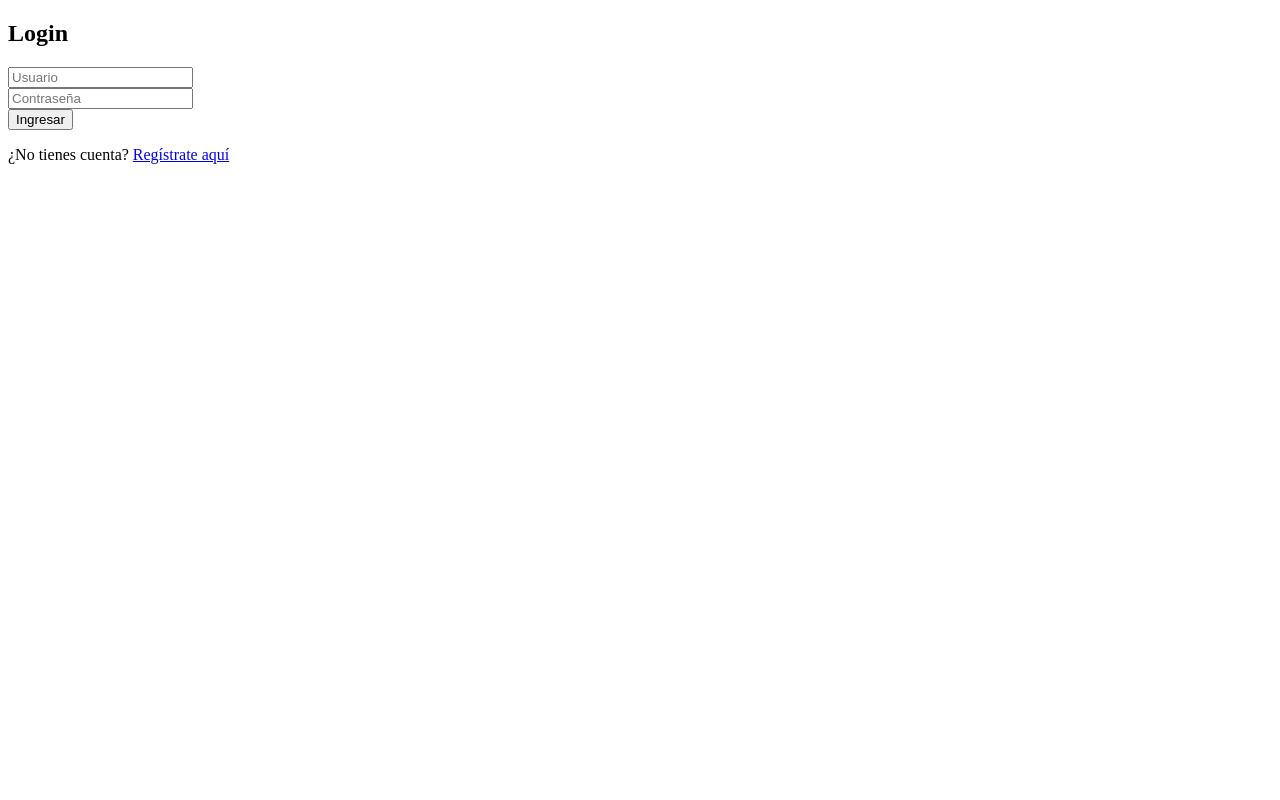
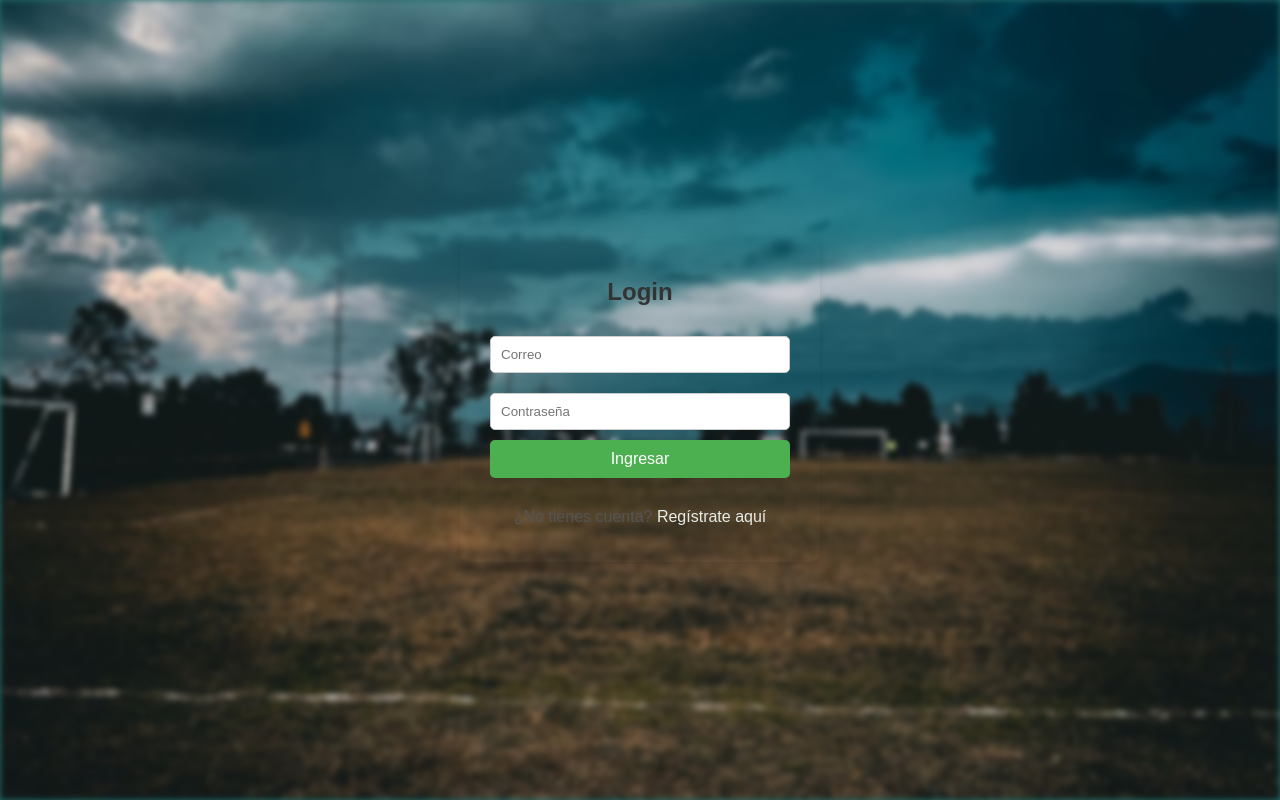
Before and after one commit to jonaSai3108/Proyecto-Final, a Flask app: page /login in a window 1280 px wide. Run offline with Flask 3, Linux system fonts and the light colour scheme; parts of the project's set-up code (start-up, migrations or seed data) failed here and were passed over.

Commit message:
login
login y registro actualizado

```diff
--- a/app.py
+++ b/app.py
@@ -1,53 +1,13 @@
-from flask import Flask, render_template, request, redirect, url_for, flash
+from flask import Flask, render_template, request, redirect, url_for, flash, session
 from flask_mail import Mail, Message
-from werkzeug.security import generate_password_hash
+from werkzeug.security import generate_password_hash, check_password_hash
 import pymysql
-from werkzeug.security import check_password_hash
-from flask import session
-
 
 app = Flask(__name__)
 app.secret_key = 'una_clave_secreta'
 
-
-# Configuracion de login
-# Configuración para manejo de sesiones
+# Configuración de sesión
 app.config['SESSION_TYPE'] = 'filesystem'
-
-@app.route('/login', methods=['GET', 'POST'])
-def login():
-    if request.method == 'POST':
-        username = request.form['username']
-        password = request.form['password']
-
-        try:
-            conn = get_connection()
-            with conn.cursor() as cursor:
-                # Verificar si el usuario existe
-                cursor.execute("SELECT password FROM Usuarios WHERE username = %s", (username,))
-                usuario = cursor.fetchone()
-
-                if usuario and check_password_hash(usuario['password'], password):
-                    session['usuario'] = username  # Guardar en sesión
-                    flash(f"¡Bienvenido, {username}!")
-                    return redirect(url_for('index'))
-                else:
-                    flash("Usuario o contraseña incorrectos.")
-                    return redirect(url_for('login'))
-
-        except Exception as e:
-            flash(f"Ocurrió un error: {str(e)}")
-            return redirect(url_for('login'))
-        finally:
-            conn.close()
-
-    return render_template('login.html')
-
-
-
-
-
-
 
 # Configurar correo
 app.config['MAIL_SERVER'] = 'smtp.gmail.com'
@@ -70,7 +30,36 @@ def get_connection():
 
 @app.route('/')
 def index():
+    print("Ruta / accedida")
     return render_template('index.html')
+
+@app.route('/login', methods=['GET', 'POST'])
+def login():
+    if request.method == 'POST':
+        username = request.form['username']
+        password = request.form['password']
+
+        try:
+            conn = get_connection()
+            with conn.cursor() as cursor:
+                cursor.execute("SELECT password FROM Usuarios WHERE username = %s", (username,))
+                usuario = cursor.fetchone()
+
+                if usuario and check_password_hash(usuario['password'], password):
+                    session['usuario'] = username
+                    flash(f"¡Bienvenido, {username}!")
+                    return redirect(url_for('index'))
+                else:
+                    flash("Usuario o contraseña incorrectos.")
+                    return redirect(url_for('login'))
+
+        except Exception as e:
+            flash(f"Ocurrió un error: {str(e)}")
+            return redirect(url_for('login'))
+        finally:
+            conn.close()
+
+    return render_template('login.html')
 
 @app.route('/register', methods=['GET', 'POST'])
 def register():
@@ -81,7 +70,7 @@ def register():
         password_hash = generate_password_hash(password)
 
         try:
-            conn = get_connection()  # creas nueva conexión
+            conn = get_connection()
             with conn.cursor() as cursor:
                 cursor.callproc('sp_InsertarLogin', (username, correo, password_hash))
                 conn.commit()
@@ -113,14 +102,10 @@ def register():
         finally:
             conn.close()
 
+    return render_template('registro.html')
 
 
-    return render_template('registro.html')
-
-if __name__ == '__main__':
+# Ejecutar la aplicación
+if __name__ == "__main__":
+    print("La aplicación se ha iniciado")
     app.run(debug=True)
-try:
-    mail.send(msg)
-except Exception as e:
-    print(f"Error al enviar el correo: {e}")
-    flash("No se pudo enviar el correo, pero el usuario fue registrado.")
--- a/templates/Login.html
+++ b/templates/Login.html
@@ -1,14 +1,98 @@
 <!DOCTYPE html>
 <html>
-<head><title>Login</title></head>
+<head>
+    <title>Login</title>
+    <style>
+        body {
+            font-family: Arial, sans-serif;
+            background-color:rgb(34, 110, 109);
+            display: flex;
+            justify-content: center;
+            align-items: center;
+            height: 100vh;
+            margin: 0;
+        }
+
+        .login-container {
+            background: rgba;
+            padding: 20px 30px;
+            border-radius: 10px;
+            box-shadow: 0 4px 6px rgba(0, 0, 0, 0.1);
+            text-align: center;
+            width: 300px;
+        }
+
+        h2 {
+            margin-bottom: 20px;
+            color: #333;
+        }
+
+        form {
+            display: flex;
+            flex-direction: column;
+        }
+
+        input[type="text"],
+        input[type="password"] {
+            padding: 10px;
+            margin: 10px 0;
+            border: 1px solid #ccc;
+            border-radius: 5px;
+        }
+
+        button {
+            background-color: #4CAF50;
+            color: white;
+            padding: 10px;
+            border: none;
+            border-radius: 5px;
+            cursor: pointer;
+            font-size: 16px;
+        }
+
+        button:hover {
+            background-color: #45a049;
+        }
+
+        a {
+            color:rgb(230, 236, 231);
+            text-decoration: none;
+            margin-top: 10px;
+            display: inline-block;
+        }
+
+        a:hover {
+            text-decoration: underline;
+        }
+
+        p {
+            margin-top: 20px;
+            color: #555;
+        }
+
+        .background {
+                background: url('static/imagenes/fondologin.jpeg') no-repeat center center fixed;
+                background-size: cover;
+                filter: blur(3px);
+                height: 100%;
+                width: 100%;
+                position: absolute;
+                z-index: -1;
+            }
+
+    </style>
+</head>
 <body>
-  <h2>Login</h2>
-  <form method="POST">
-    <input type="text" name="username" placeholder="Usuario" required><br>
-    <input type="password" name="password" placeholder="Contraseña" required><br>
-    <button type="submit">Ingresar</button>
-  </form>
-  <p>¿No tienes cuenta? <a href="registro.html">Regístrate aquí</a></p>
+    <div class="login-container">
+        <h2>Login</h2>
+        <form method="POST">
+            <input type="text" name="username" placeholder="Correo" required>
+            <input type="password" name="password" placeholder="Contraseña" required>
+            <button type="submit">Ingresar</button>
+        </form>
+        <p>¿No tienes cuenta? <a href="/register">Regístrate aquí</a></p>
+    </div>
+    <div class="background"></div>
 
 </body>
 </html>
```
Also changed, not shown: templates/registro.html (+31 -6 lines), static/imagenes/fondologin.jpeg (added).
